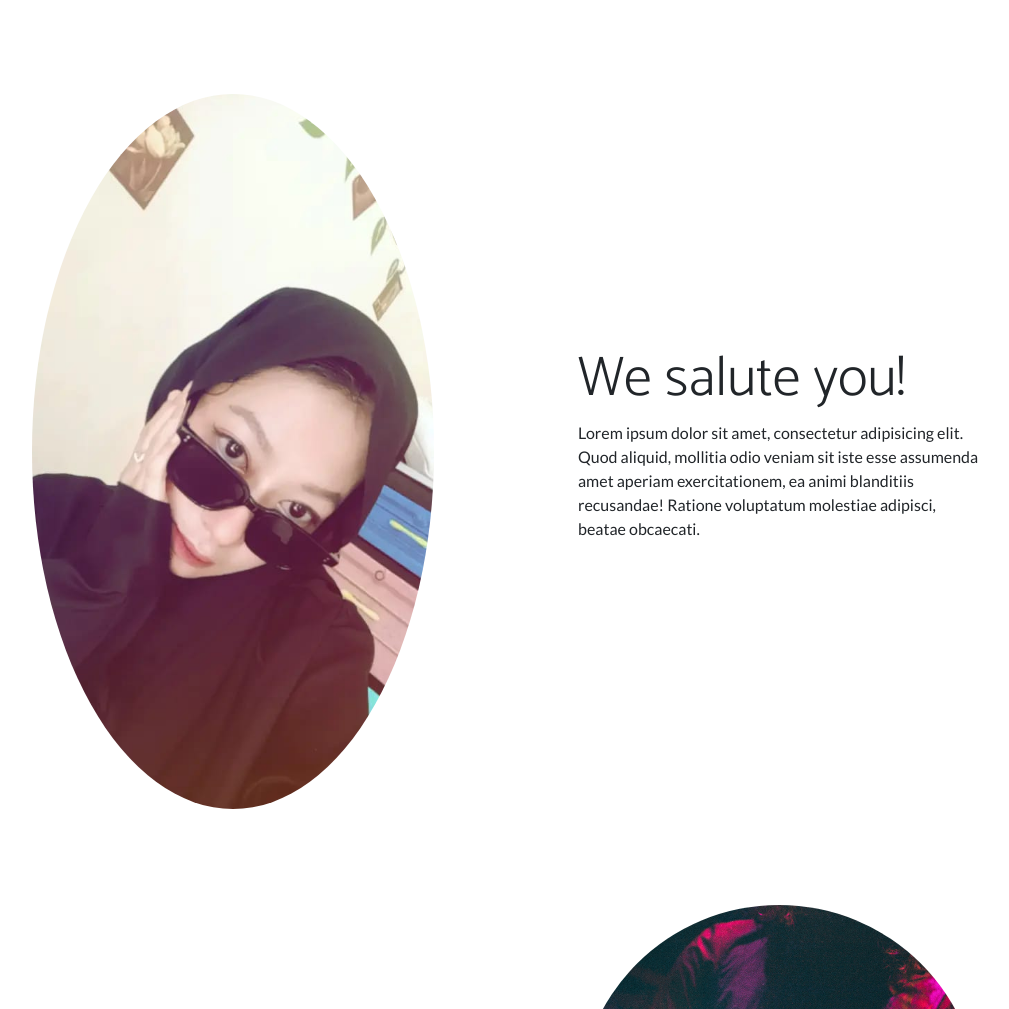
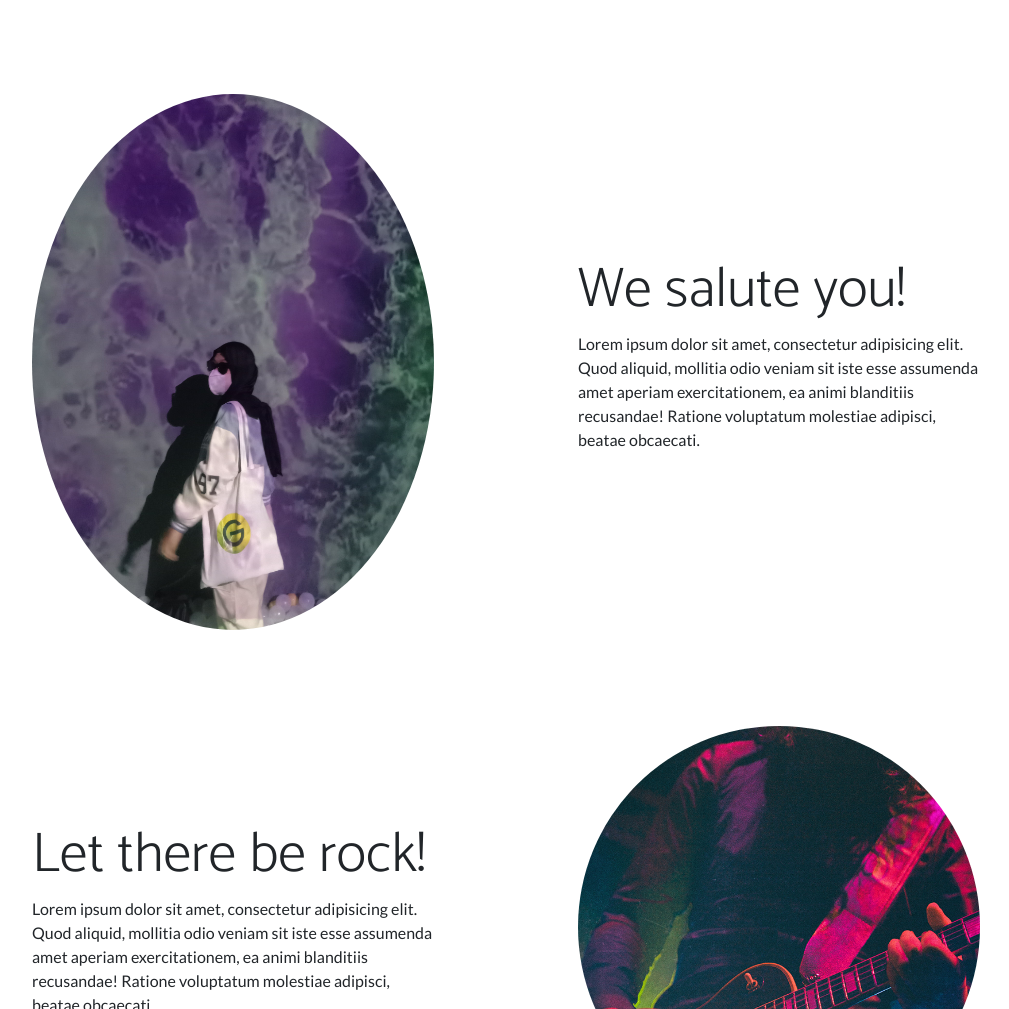
Before and after one commit to Nurul2407/nuruljulianah.github.io, a plain HTML site: page index.html in a window 1280 px wide. Shown: the part 1451-2460 px from the top of the page, without its empty margins (134-1143 px from the left). Drawn offline with nearby package versions, Linux system fonts and the light colour scheme.

Commit message:
rubah foto 2

```diff
--- a/index.html
+++ b/index.html
@@ -102,7 +102,7 @@
             <div class="p-5">
               <img
                 class="img-fluid rounded-circle"
-                src="assets/fotoku.jpg"
+                src="assets/foto mee.jpg"
                 alt="..."
               />
             </div>
```
Also changed, not shown: assets/foto mee.jpg (added).
